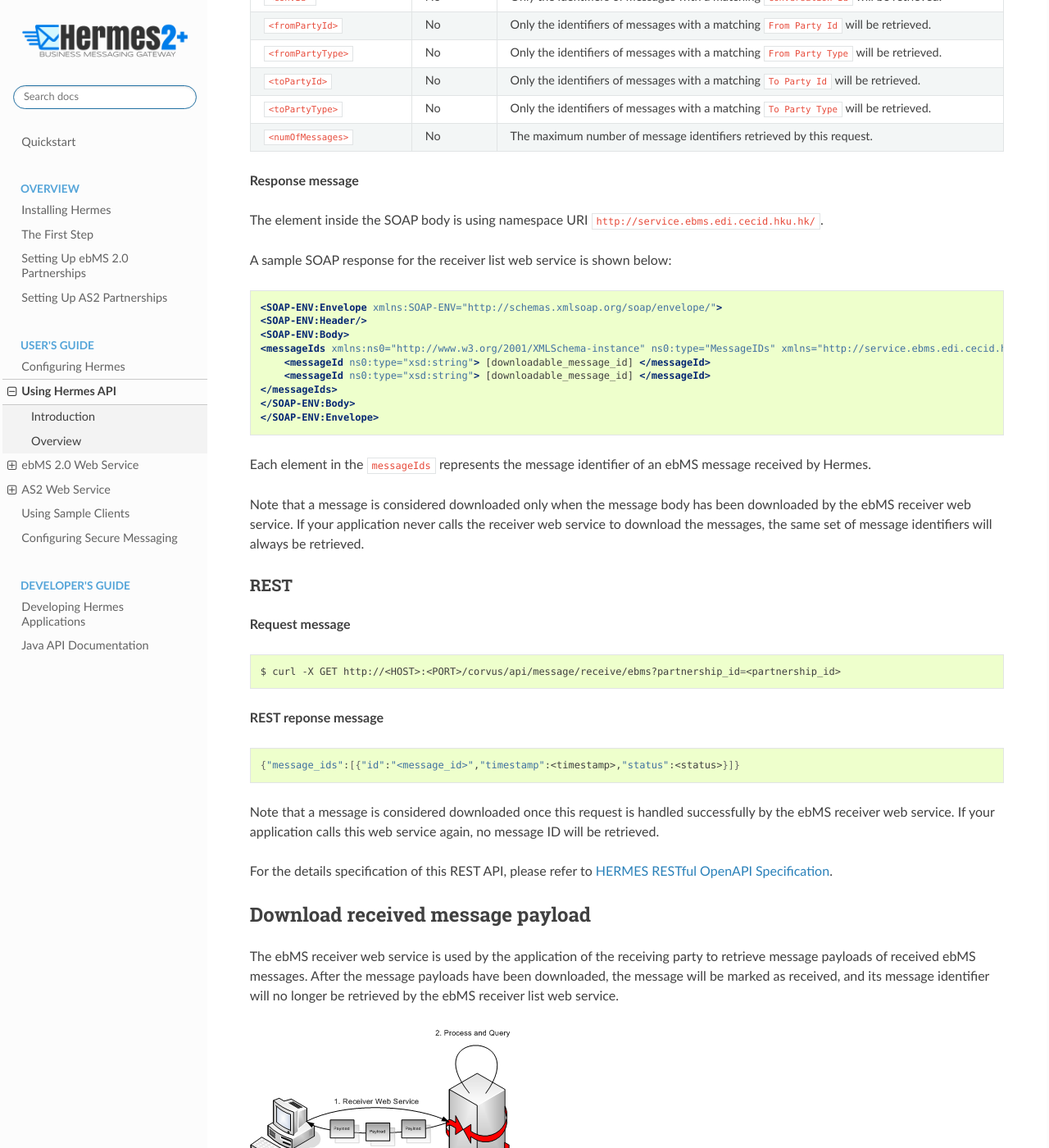
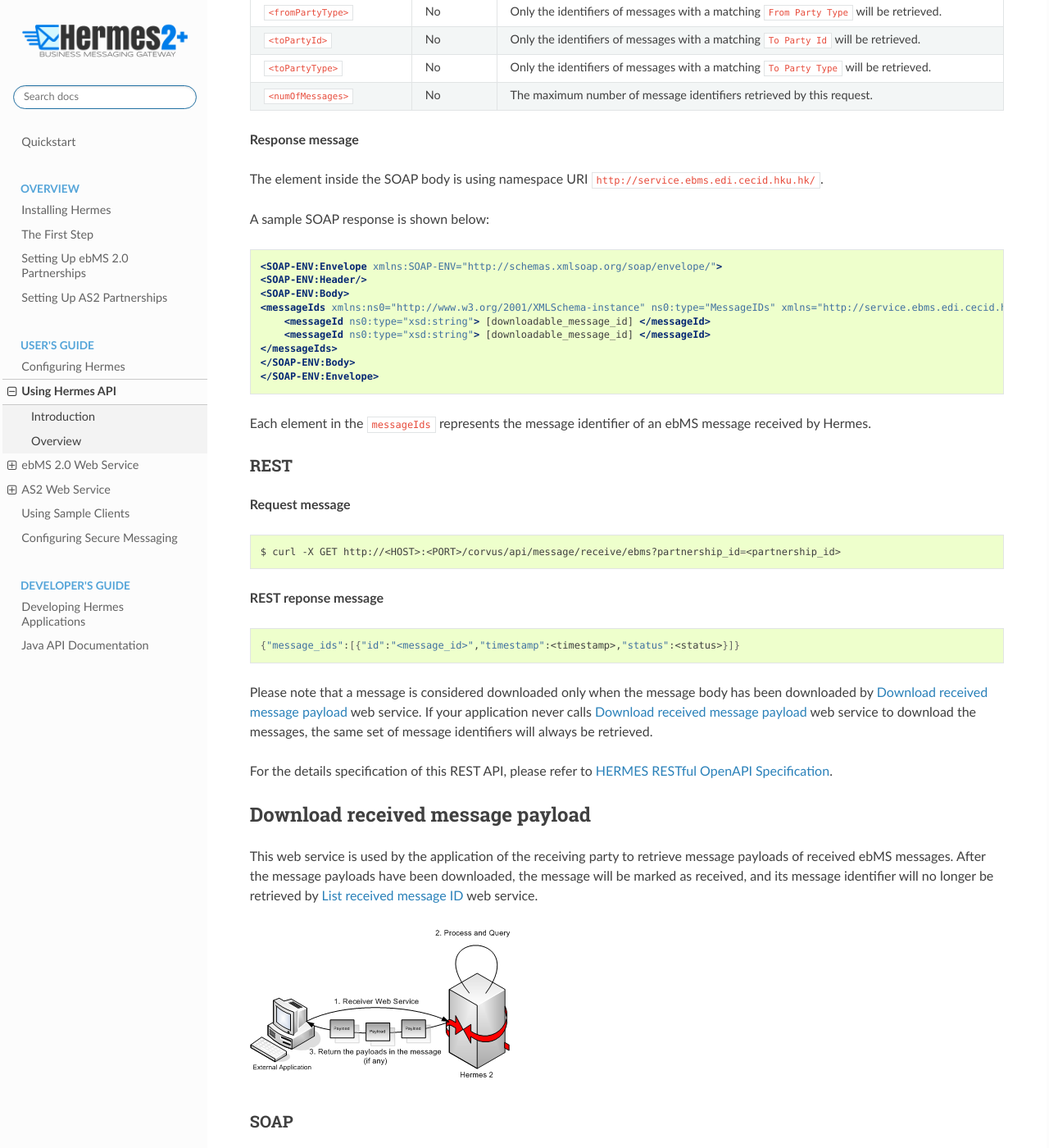
Before and after one commit to cecid/hermes-docs, a Sphinx documentation site: the page built from docs/source/web_service_communication.rst, in a window 1280 px wide and 1400 px high, scrolled down 6273 px. Shown: the whole window at 82% size. Built offline with Sphinx 7.4.7 and the Read the Docs theme 2.0.0, drawn with Linux system fonts in a browser that asks for light colours; some of the changed text lies outside the part shown.

Commit message:
Revise the wordings

```diff
--- a/docs/source/web_service_communication.rst
+++ b/docs/source/web_service_communication.rst
@@ -60,7 +60,7 @@
 Send message
 ------------
 
-The ebMS 2.0 sender web service is a web service interface for external parties to request Hermes to send an ebMS message to another Hermes or an ebMS compliant messaging gateway. The service provides a message identifier to the sender for future reference. This is the main channel for external applications to deliver ebMS messages using Hermes.
+This is a web service interface for external parties to request Hermes to send an ebMS message to another Hermes or an ebMS compliant messaging gateway. The service provides a message identifier to the sender for future reference. This is the main channel for external applications to deliver ebMS messages using Hermes.
 
 .. image:: /_static/images/web_service/h2o-ws-sender-ebms.png
 
@@ -74,9 +74,9 @@
 
 Instead of requiring the sender to compose entire ebMS messages or acquire ebMS knowledge, the sender simply needs to request Hermes to do so with key identities including ``CPA ID``, ``Service`` and ``Action``. These 3 key parameter identify the sending partnership in Hermes that will be used to configure the ebMS message.
 
-The sender web service requires elements with namespace URI ``http://service.ebms.edi.cecid.hku.hk/`` and namespace prefix ``tns``.
+This web service requires elements with namespace URI ``http://service.ebms.edi.cecid.hku.hk/`` and namespace prefix ``tns``.
 
-A sample SOAP request for the sender web service is shown below.
+A sample SOAP request is shown below.
 
 .. code-block:: xml
 
@@ -146,7 +146,7 @@
 
 The element inside the SOAP body is using namespace URI ``http://service.ebms.edi.cecid.hku.hk/``.
 
-A sample SOAP response for sender web service is shown below:
+A sample SOAP response is shown below:
 
 .. code-block:: xml
 
@@ -160,7 +160,7 @@
    </SOAP-ENV:Body>
    </SOAP-ENV:Envelope>
 
-As with the SOAP request message, the ``<message_id>`` element is the ``message identifier`` assigned by Hermes in the sending party. The sending application can use it for later reference and status tracking with the status web service.
+As with the SOAP request message, the ``<message_id>`` element is the ``message identifier`` assigned by Hermes in the sending party. The sending application can use it for later reference and status tracking with :ref:`ebms-2-0-get-status-ws` web service.
 
 .. _ebms-2-0-sender-rest:
 
@@ -189,7 +189,7 @@
 List received message ID
 ------------------------
 
-The ebMS receiver list web service is used by the application of the receiving party to retrieve message identifiers of received and processed ebMS messages that have not been downloaded. These message identifiers will be used to retrieve message payloads with the receiver web service.
+This web service is used by the application of the receiving party to retrieve message identifiers of received and processed ebMS messages that have not been downloaded. These message identifiers will be used to retrieve message payloads with :ref:`ebms-2-0-receiver-ws` web service.
 
 .. _ebms-2-0-list-message-soap:
 
@@ -199,9 +199,9 @@
 
 **Request message**
 
-The receiver list web service requires elements with namespace URI ``http://service.ebms.edi.cecid.hku.hk/`` and namespace prefix ``tns``.
+This web service requires elements with namespace URI ``http://service.ebms.edi.cecid.hku.hk/`` and namespace prefix ``tns``.
 
-A sample SOAP request for the receiver list web service is shown below:
+A sample SOAP request is shown below:
 
 .. code-block:: xml
 
@@ -248,7 +248,7 @@
 
 The element inside the SOAP body is using namespace URI ``http://service.ebms.edi.cecid.hku.hk/``.
 
-A sample SOAP response for the receiver list web service is shown below:
+A sample SOAP response is shown below:
 
 .. code-block:: xml
 
@@ -263,8 +263,6 @@
    </SOAP-ENV:Envelope>
 
 Each element in the ``messageIds`` represents the message identifier of an ebMS message received by Hermes.
-
-Note that a message is considered downloaded only when the message body has been downloaded by the ebMS receiver web service. If your application never calls the receiver web service to download the messages, the same set of message identifiers will always be retrieved.
 
 .. _ebms-2-0-list-message-rest:
 
@@ -284,7 +282,7 @@
     {"message_ids":[{"id":"<message_id>","timestamp":<timestamp>,"status":<status>}]}
 
 
-Note that a message is considered downloaded once this request is handled successfully by the ebMS receiver web service. If your application calls this web service again, no message ID will be retrieved.
+Please note that a message is considered downloaded only when the message body has been downloaded by :ref:`ebms-2-0-receiver-ws` web service. If your application never calls :ref:`ebms-2-0-receiver-ws` web service to download the messages, the same set of message identifiers will always be retrieved.
 
 For the details specification of this REST API, please refer to `HERMES RESTful OpenAPI Specification <https://app.swaggerhub.com/apis/cecid-dev/Hermes2/1.0.0>`_.
 
@@ -293,7 +291,7 @@
 Download received message payload
 ---------------------------------
 
-The ebMS receiver web service is used by the application of the receiving party to retrieve message payloads of received ebMS messages. After the message payloads have been downloaded, the message will be marked as received, and its message identifier will no longer be retrieved by the ebMS receiver list web service.
+This web service is used by the application of the receiving party to retrieve message payloads of received ebMS messages. After the message payloads have been downloaded, the message will be marked as received, and its message identifier will no longer be retrieved by :ref:`ebms-2-0-list-message-ws` web service.
 
 .. image:: /_static/images/web_service/h2o-ws-recv.png
 
@@ -305,9 +303,9 @@
 
 **Request message**
 
-The ebMS receiver web service requires only one element with namespace URI ``http://service.ebms.edi.cecid.hku.hk/`` and namespace prefix ``tns``.
+This web service requires only one element with namespace URI ``http://service.ebms.edi.cecid.hku.hk/`` and namespace prefix ``tns``.
 
-A sample SOAP request for the receiver web service is shown below:
+A sample SOAP request is shown below:
 
 .. code-block:: xml
 
@@ -319,14 +317,13 @@
    </SOAP-ENV:Envelope>
 
 
-The ``<messageId>`` element contains a message identifier obtained from the ebMS receiver list web service.
-
+The ``<messageId>`` element contains a message identifier which obtained from :ref:`ebms-2-0-list-message-ws` web service.
 
 **Response message**
 
 The element inside the SOAP body is using namespace URI ``http://service.ebms.edi.cecid.hku.hk/``.
 
-A sample SOAP response for the receiver web service is shown below:
+A sample SOAP response is shown below:
 
 .. code-block:: xml
 
@@ -369,9 +366,9 @@
 Get message status
 ------------------
 
-The ebMS status web service is used by the application of the sending party to retrieve the status of a sent or received ebMS message respectively.
+This web service is used by the application of the sending party to retrieve the status of a delivered ebMS message.
 
-The message status is a two-character code indicating the progress of an ebMS message. The ebMS status web service provides a tracking service to monitor ebMS messages requested from Hermes.
+The message status is a two-character code indicating the progress of an ebMS message. It provides a tracking service to monitor ebMS messages requested from Hermes.
 
 .. _ebms-2-0-get-status-soap:
 
@@ -382,9 +379,9 @@
 
 **Request message**
 
-The ebMS status web service requires only one element with namespace URI ``http://service.ebms.edi.cecid.hku.hk/`` and namespace prefix ``tns``.
+This web service requires only one element with namespace URI ``http://service.ebms.edi.cecid.hku.hk/`` and namespace prefix ``tns``.
 
-A sample SOAP request for the status web service is shown below:
+A sample SOAP request is shown below:
 
 .. code-block:: xml
 
@@ -396,13 +393,13 @@
    </SOAP-ENV:Envelope>
 
 
-The ``<messageId>`` element contains a message identifier obtained from the ebMS sender web service response or the ebMS receiver list web service.
+The ``<messageId>`` element contains a message identifier obtained from :ref:`ebms-2-0-send-message-ws` web service response or :ref:`ebms-2-0-list-message-ws` web service.
 
 **Response message**
 
 The element inside the SOAP body is using namespace URI ``http://service.ebms.edi.cecid.hku.hk/``.
 
-A sample SOAP response for the status web service is shown below:
+A sample SOAP response is shown below:
 
 .. code-block:: xml
 
@@ -460,7 +457,7 @@
 Reset message status
 --------------------
 
-The ebMS reset status web service is used by the application of the receiving party to reset the status of a downloaded ebMS message from DL to PS, so that it can be redownload again.
+This web service is used by the application of the receiving party to reset the status of a downloaded ebMS message from DL to PS, so that it can be redownload again.
 
 .. _ebms-2-0-reset-status-soap:
 
@@ -470,9 +467,9 @@
 
 **Request message**
 
-The ebMS status web service requires only one element with namespace URI ``http://service.ebms.edi.cecid.hku.hk/`` and namespace prefix ``tns``.
+This web service requires only one element with namespace URI ``http://service.ebms.edi.cecid.hku.hk/`` and namespace prefix ``tns``.
 
-A sample SOAP request for the reset status web service is shown below:
+A sample SOAP request is shown below:
 
 .. code-block:: xml
 
@@ -490,7 +487,7 @@
 
 The element inside the SOAP body is using namespace URI ``http://service.ebms.edi.cecid.hku.hk/``.
 
-A sample SOAP response for the reset status web service is shown below:
+A sample SOAP response is shown below:
 
 .. code-block:: xml
 
@@ -531,7 +528,7 @@
 Query message with parameters
 -----------------------------
 
-The ebMS message history web service is used by the application of the sending or receiving party to query messages according to specific parameters.
+This web service is used by the application of the sending or receiving party to query messages according to specific parameters.
 
 .. image:: /_static/images/web_service/MessageHistory.png
 
@@ -543,9 +540,9 @@
 
 **Request message**
 
-The ebMS message history web service requires elements with namespace URI ``http://service.ebms.edi.cecid.hku.hk/`` and namespace prefix ``tns``.
+This web service requires elements with namespace URI ``http://service.ebms.edi.cecid.hku.hk/`` and namespace prefix ``tns``.
 
-A sample SOAP request for the message history web service is shown below:
+A sample SOAP request is shown below:
 
 .. code-block:: xml
 
@@ -566,7 +563,7 @@
 
 The element ``<messageList>`` inside the SOAP body is using namespace URI ``http://service.ebms.edi.cecid.hku.hk/``.
 
-A sample SOAP response for the message history web service is shown below:
+A sample SOAP response is shown below:
 
 .. code-block:: xml
 
@@ -630,7 +627,7 @@
 Add partnership
 ---------------
 
-The ebMS Add Partnership web service is used by the application of the sending and receiving party to create partnership.
+The ebMS Add Partnership web service is used by the application of the sending and receiving party to create partnership. For further details about ebMS partnership, please refer to :doc:`ebms_partnership`.
 
 .. _ebms-2-0-add-partnership-rest:
 
@@ -679,7 +676,7 @@
 Update partnership
 ------------------
 
-The ebMS update Partnership web service is used by the application of the sending and receiving party to update partnership.
+The ebMS update Partnership web service is used by the application of the sending and receiving party to update partnership. For further details about ebMS partnership, please refer to :doc:`ebms_partnership`.
 
 .. _ebms-2-0-update-partnership-rest:
 
@@ -734,7 +731,7 @@
 Send Message
 ------------
 
-The AS2 sender web service is used by the application of the sending party to request Hermes to send an AS2 message to another Hermes or a compatible messaging gateway. The service returns a message identifier to the application for future reference.
+This web service is used by the application of the sending party to request Hermes to send an AS2 message to another Hermes or a compatible messaging gateway. The service returns a message identifier to the application for future reference.
 
 .. image:: /_static/images/web_service/h2o-ws-sender-as2.png
 
@@ -746,9 +743,9 @@
 
 **Request message**
 
-The sender web service requires elements with namespace URI ``http://service.as2.edi.cecid.hku.hk/`` and namespace prefix ``tns``.
+This web service requires elements with namespace URI ``http://service.as2.edi.cecid.hku.hk/`` and namespace prefix ``tns``.
 
-A sample SOAP request for the sender web service is shown below:
+A sample SOAP request is shown below:
 
 .. code-block:: xml
 
@@ -792,7 +789,7 @@
 
 The element inside the SOAP body is using namespace URI ``http://service.as2.edi.cecid.hku.hk/``.
 
-A sample SOAP response for the sender web service is shown below:
+A sample SOAP response is shown below:
 
 .. code-block:: xml
 
@@ -807,7 +804,7 @@
    </SOAP-ENV:Body>
    </SOAP-ENV:Envelope>
 
-The ``<message_id>`` element is the identifier of the sent message that can be used for later reference and status tracking with the AS2 status web service.
+The ``<message_id>`` element is the identifier of the sent message that can be used for later reference and status tracking with :ref:`as2-2-0-get-status-ws` web service.
 
 .. _as2-2-0-sender-rest:
 
@@ -836,7 +833,7 @@
 List received message ID
 ------------------------
 
-The AS2 receiver list web service is used by the application of the receiving party to retrieve message identifiers of received AS2 messages which have not been downloaded by the application. The message identifiers will be used to retrieve message payloads using the AS2 receiver web service.
+This web service is used by the application of the receiving party to retrieve message identifiers of received AS2 messages which have not been downloaded by the application. The message identifiers will be used to retrieve message payloads using :ref:`as2-2-0-receiver-ws` web service.
 
 .. _as2-2-0-list-message-soap:
 
@@ -846,9 +843,9 @@
 
 **Request message**
 
-The receiver list web service requires elements with namespace URI ``http://service.as2.edi.cecid.hku.hk/`` and namespace prefix ``tns``.
+This web service requires elements with namespace URI ``http://service.as2.edi.cecid.hku.hk/`` and namespace prefix ``tns``.
 
-A sample SOAP request for the receiver list web service is shown below:
+A sample SOAP request is shown below:
 
 .. code-block:: xml
 
@@ -878,7 +875,7 @@
 
 The element inside the SOAP body is using namespace URI ``http://service.as2.edi.cecid.hku.hk/``.
 
-A sample SOAP response for the receiver list web service is shown below:
+A sample SOAP response is shown below:
 
 .. code-block:: xml
 
@@ -898,8 +895,6 @@
 
 Each ``<downloadable_message_id>`` element in the response message represents the identifier of an AS2 message received by Hermes.
 
-Note that a message is considered downloaded only when the message body has been downloaded by the AS2 receiver web service. If your application never calls the receiver web service to download the messages, the same set of message identifiers will always be retrieved.
-
 .. _as2-2-0-list-message-rest:
 
 REST
@@ -917,7 +912,7 @@
 
     {"message_ids":[{"id":"<message_id>","timestamp":<timestamp>,"status":<status>}]}
 
-Note that a message is considered downloaded once this request is handled successfully by the ebMS receiver web service. If your application calls this web service again, no message ID will be retrieved.
+Note that a message is considered downloaded only when the message body has been downloaded by :ref:`as2-2-0-receiver-ws` web service. If your application never calls the :ref:`as2-2-0-receiver-ws` web service to download the messages, the same set of message identifiers will always be retrieved.
 
 For the details specification of this REST API, please refer to `HERMES RESTful OpenAPI Specification <https://app.swaggerhub.com/apis/cecid-dev/Hermes2/1.0.0>`_.
 
@@ -926,7 +921,7 @@
 Download received message payload
 ---------------------------------
 
-The AS2 receiver web service is used by the application of the receiving party to retrieve the message payloads of received AS2 messages. After the payloads have been downloaded, the message will be marked as received, and the message identifier of the message will no longer be retrieved by the AS2 receiver list service.
+This web service is used by the application of the receiving party to retrieve the message payloads of received AS2 messages. After the payloads have been downloaded, the message will be marked as received, and the message identifier of the message will no longer be retrieved by the AS2 receiver list service.
 
 .. image:: /_static/images/web_service/h2o-ws-recv.png
 
@@ -939,9 +934,9 @@
 
 **Request message**
 
-The receiver web service requires only one element with namespace URI ``http://service.as2.edi.cecid.hku.hk/`` and namespace prefix ``tns``.
+This web service requires only one element with namespace URI ``http://service.as2.edi.cecid.hku.hk/`` and namespace prefix ``tns``.
 
-A sample SOAP request for the receiver web service is shown below:
+A sample SOAP request is shown below:
 
 .. code-block:: xml
 
@@ -956,7 +951,7 @@
 
 The element inside the SOAP body is using namespace URI ``http://service.as2.edi.cecid.hku.hk/``.
 
-A sample SOAP response for the receiver web service is shown below:
+A sample SOAP response is shown below:
 
 .. code-block:: xml
 
@@ -999,7 +994,7 @@
 Get message status
 ------------------
 
-The AS2 status web service is used by the application of the sending party to retrieve the message status of a sent or received AS2 message respectively.
+This web service is used by the application of the sending party to retrieve the message status of a sent or received AS2 message respectively.
 
 .. _as2-2-0-get-status-soap:
 
@@ -1010,9 +1005,9 @@
 
 **Request message**
 
-The AS2 status web service requires only one element with namespace URI ``http://service.as2.edi.cecid.hku.hk/`` and namespace prefix ``tns``.
+This web service requires only one element with namespace URI ``http://service.as2.edi.cecid.hku.hk/`` and namespace prefix ``tns``.
 
-A sample SOAP request for the status web service is shown below:
+A sample SOAP request is shown below:
 
 .. code-block:: xml
 
@@ -1027,7 +1022,7 @@
 
 The element ``<messageInfo>`` inside the SOAP body is using namespace URI ``http://service.as2.edi.cecid.hku.hk/``.
 
-A sample SOAP response for the status web service is shown below:
+A sample SOAP response is shown below:
 
 .. code-block:: xml
 
@@ -1088,7 +1083,7 @@
 Query message with parameters
 -----------------------------
 
-The AS2 message history web service is used by the application of the sending or receiving party to query messages according to specific parameters.
+This web service is used by the application of the sending or receiving party to query messages according to specific parameters.
 
 .. image:: /_static/images/web_service/MessageHistory.png
 
@@ -1101,9 +1096,9 @@
 
 **Request message**
 
-The AS2 message history web service requires elements with namespace URI ``http://service.as2.edi.cecid.hku.hk/`` and namespace prefix ``tns``.
+This web service requires elements with namespace URI ``http://service.as2.edi.cecid.hku.hk/`` and namespace prefix ``tns``.
 
-A sample SOAP request for the message history web service is shown below:
+A sample SOAP request is shown below:
 
 .. code-block:: xml
 
@@ -1122,7 +1117,7 @@
 
 The element ``<messageList>`` in the SOAP body is using the namespace URI ``http://service.as2.edi.cecid.hku.hk/``.
 
-A sample SOAP response for the message history web service is shown below:
+A sample SOAP response is shown below:
 
 .. code-block:: xml
 
@@ -1182,7 +1177,7 @@
 Add partnership
 ---------------
 
-The AS2 Add Partnership web service is used by the application of the sending and receiving party to create partnership.
+The AS2 Add Partnership web service is used by the application of the sending and receiving party to create partnership. For further details about AS2 partnership, please refer to :doc:`as2_partnership`.
 
 .. _as2-2-0-add-partnership-rest:
 
@@ -1232,7 +1227,7 @@
 Update partnership
 ------------------
 
-The ebMS update Partnership web service is used by the application of the sending and receiving party to update partnership.
+The ebMS update Partnership web service is used by the application of the sending and receiving party to update partnership. For further details about AS2 partnership, please refer to :doc:`as2_partnership`.
 
 .. _as2-2-0-update-partnership-rest:
 
```
Also changed, not shown: other parts of docs/source/web_service_communication.rst (+1 -0 lines).
